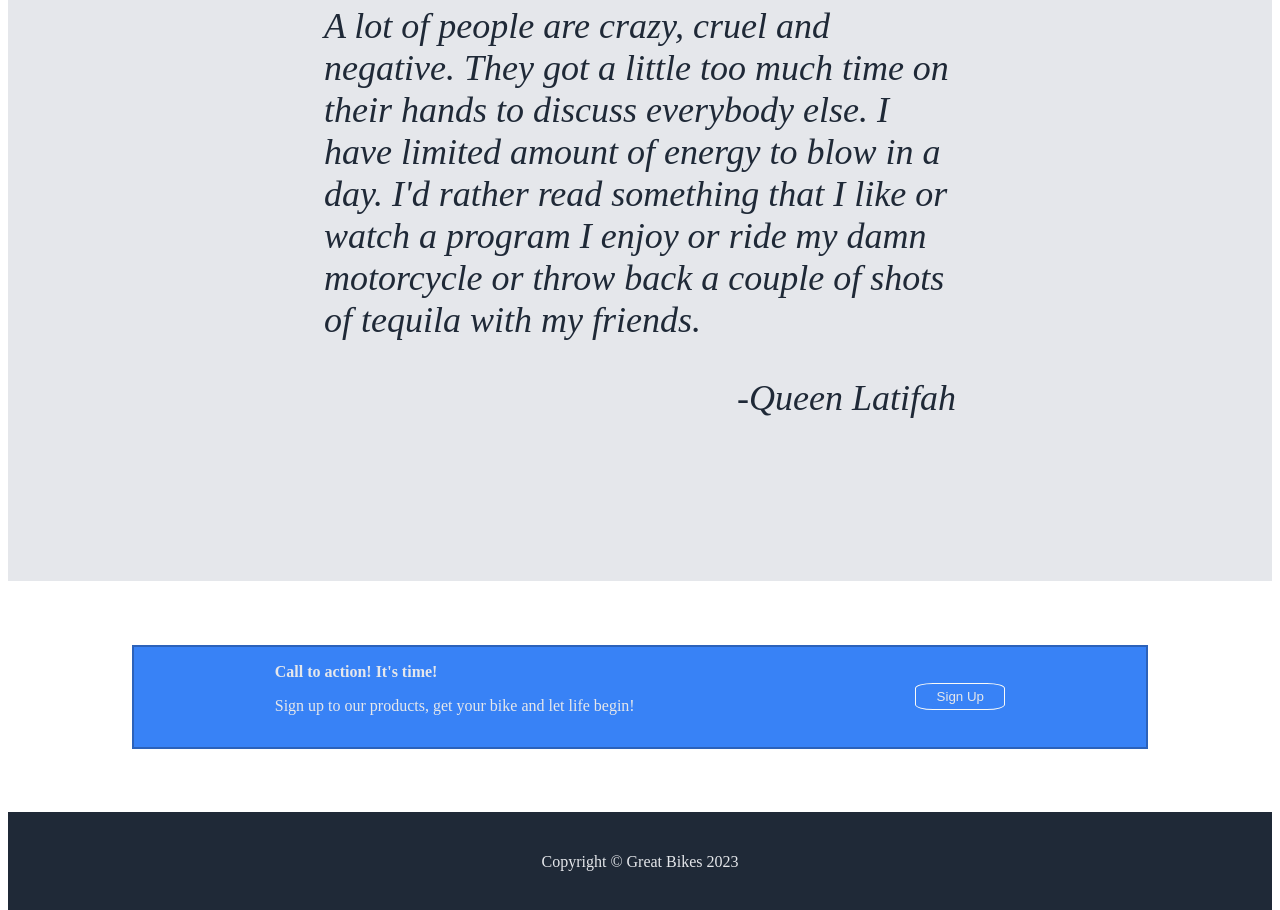
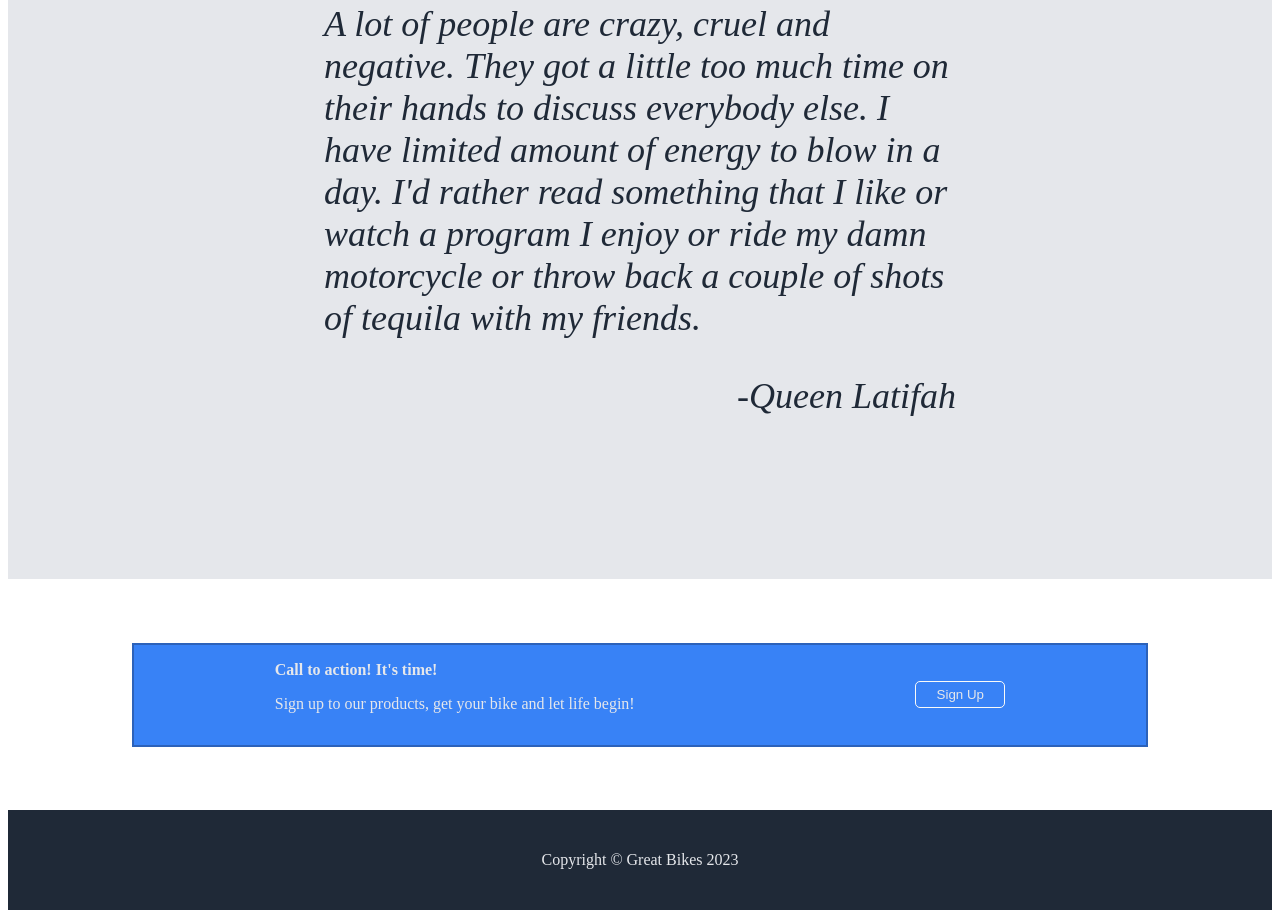
Before and after one commit to Sulwe/Landing_page, a plain HTML site: page index.html in a window 1280 px wide. Shown: the part 1275-2185 px from the top of the page. Drawn offline with Linux system fonts and the light colour scheme.

Commit message:
change signup buttons border

```diff
--- a/styles.css
+++ b/styles.css
@@ -55,7 +55,8 @@ body {
 button {
     background-color: #3882f6;
     color: #e5e7eb;
-    border-radius: 20%;
+    border: 1px solid #f9faf8;
+    border-radius: 5px;
 }
 
 .content {
@@ -109,7 +110,7 @@ button {
 
 .signup-btm {
     border: 1px solid #f9faf8;
-    border-radius: 20%;
+    border-radius: 5px;
     align-self: center;
     padding: 0.5% 2%;
 
```
